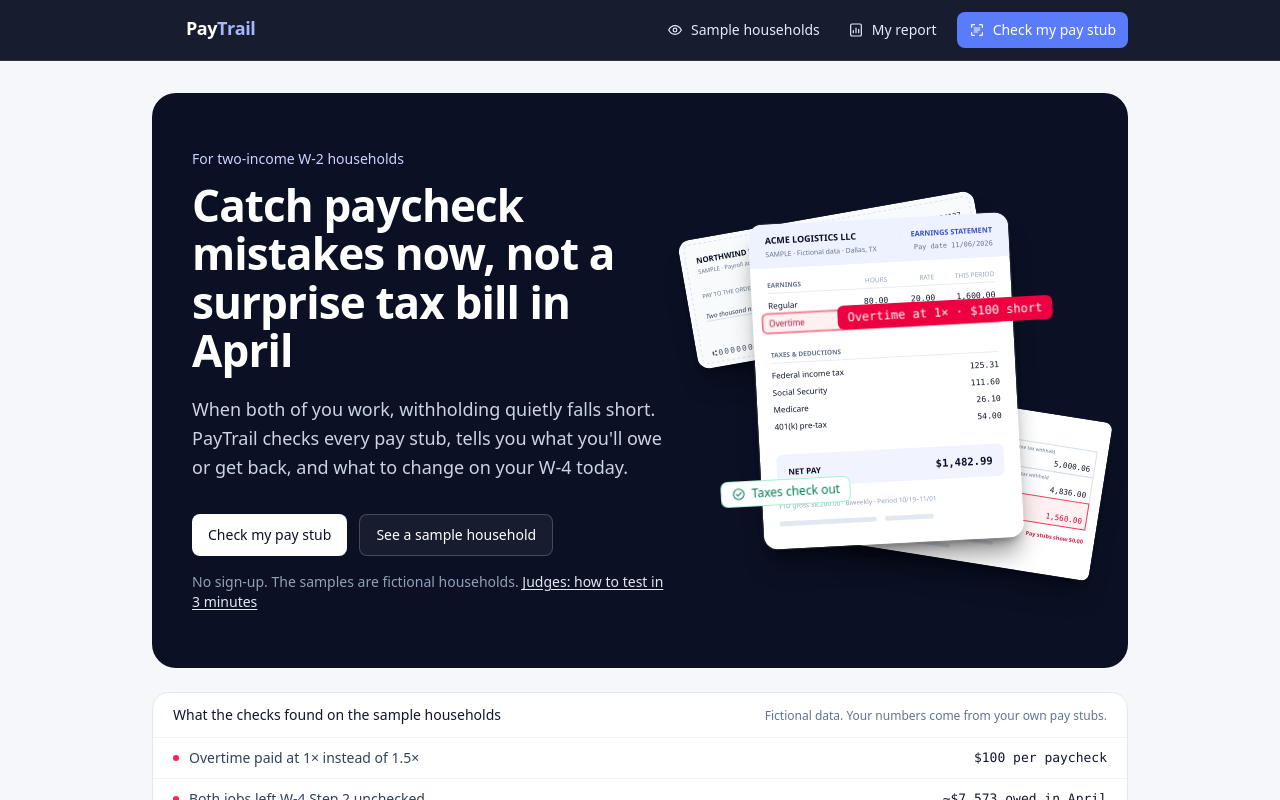
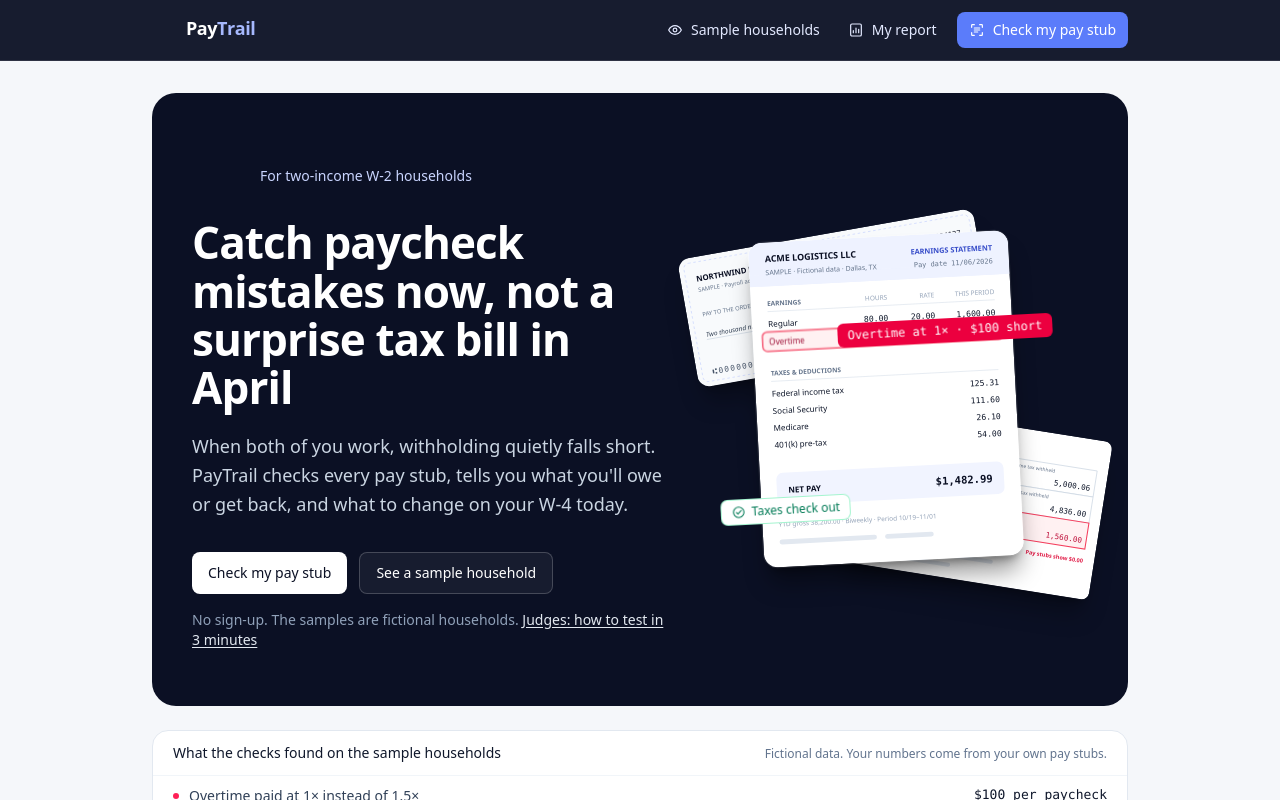
Before and after one commit to tztzlk/BusinessCup2.0, a Next.js app: page / in a window 1280 px wide. Shown: the top 800 px of the page. Built offline with nearby package versions, Linux system fonts and the light colour scheme.

Commit message:
Bring back the hero motion: logo mark, entrance, pay stub scan
The animated logo mark returns to the hero, the hero text rises in after it,
and the scan over the sample stub loops every 7 s. All on one easing, no
springs; still off with prefers-reduced-motion.

```diff
--- a/app/globals.css
+++ b/app/globals.css
@@ -51,23 +51,20 @@ body {
   }
 }
 
-/*
- * Hero: the sample stub is checked once. A scan line passes down the sheet, the overtime row is
- * flagged as the line reaches it, then both tags stay. Runs once per visit, no loop.
- */
+/* Hero: a scan passes down the sample stub, the overtime row is flagged, the tags appear. 7 s loop. */
 .stub-scan {
-  opacity: 0;
-  animation: stub-scan 2.4s var(--ease-out) 0.6s 1 both;
+  animation: stub-scan 7s var(--ease-out) infinite;
 }
 @keyframes stub-scan {
   0% {
     transform: translateY(0);
     opacity: 1;
   }
-  85% {
+  45% {
     transform: translateY(470px);
     opacity: 1;
   }
+  46%,
   100% {
     transform: translateY(470px);
     opacity: 0;
@@ -76,16 +73,56 @@ body {
 .stub-flag,
 .stub-tag {
   opacity: 0;
-  animation: stub-in 0.4s var(--ease-out) 1.2s 1 both;
+  animation: stub-tag 7s var(--ease-out) infinite;
 }
 .stub-ok {
   opacity: 0;
-  animation: stub-in 0.4s var(--ease-out) 2.6s 1 both;
+  animation: stub-ok 7s var(--ease-out) infinite;
 }
-@keyframes stub-in {
+@keyframes stub-tag {
+  0%,
+  16% {
+    opacity: 0;
+    transform: translateY(6px);
+  }
+  22%,
+  88% {
+    opacity: 1;
+    transform: none;
+  }
+  95%,
+  100% {
+    opacity: 0;
+    transform: none;
+  }
+}
+@keyframes stub-ok {
+  0%,
+  44% {
+    opacity: 0;
+    transform: translateY(6px);
+  }
+  50%,
+  88% {
+    opacity: 1;
+    transform: none;
+  }
+  95%,
+  100% {
+    opacity: 0;
+    transform: none;
+  }
+}
+
+/* Hero content rises in after the logo mark draws. */
+.rise-in {
+  opacity: 0;
+  animation: rise 0.6s var(--ease-out) forwards;
+}
+@keyframes rise {
   from {
     opacity: 0;
-    transform: translateY(6px);
+    transform: translateY(8px);
   }
   to {
     opacity: 1;
@@ -101,6 +138,7 @@ body {
     display: none;
   }
   .logo-letter,
+  .rise-in,
   .stub-flag,
   .stub-tag,
   .stub-ok {
--- a/app/page.tsx
+++ b/app/page.tsx
@@ -1,6 +1,7 @@
 import Image from "next/image";
 import { ButtonLink, Card } from "@/components/ui";
 import { CatchList, HeroStack } from "@/components/HeroArt";
+import { LogoMark } from "@/components/Logo";
 import { PayStubArt, W2Art } from "@/components/PaperArt";
 
 const VALUE = [
@@ -95,15 +96,20 @@ export default function Home() {
       <section className="relative overflow-hidden rounded-3xl bg-ink px-6 py-10 text-white sm:px-10 sm:py-14">
         <div className="relative grid items-center gap-10 md:grid-cols-[minmax(0,1fr)_330px] lg:grid-cols-[minmax(0,1fr)_380px]">
           <div className="relative z-10">
-            <p className="text-sm text-brand-200">For two-income W-2 households</p>
-            <h1 className="mt-3 max-w-2xl text-3xl font-semibold leading-[1.1] sm:text-4xl lg:text-[44px] lg:tracking-[-0.02em]">
+            <div className="flex items-center gap-3">
+              <LogoMark animate breathe size={64} className="h-auto w-12 text-white sm:w-14" />
+              <p className="rise-in text-sm text-brand-200" style={{ animationDelay: "0.5s" }}>
+                For two-income W-2 households
+              </p>
+            </div>
+            <h1 style={{ animationDelay: "0.65s" }} className="rise-in mt-4 max-w-2xl text-3xl font-semibold leading-[1.1] sm:text-4xl lg:text-[44px] lg:tracking-[-0.02em]">
               Catch paycheck mistakes now, not a surprise tax bill in April
             </h1>
-            <p className="mt-5 max-w-xl text-lg leading-relaxed text-slate-300">
+            <p className="rise-in mt-5 max-w-xl text-lg leading-relaxed text-slate-300" style={{ animationDelay: "0.8s" }}>
               When both of you work, withholding quietly falls short. PayTrail checks every pay stub, tells you what you&apos;ll owe or
               get back, and what to change on your W-4 today.
             </p>
-            <div className="mt-8 flex flex-col gap-3 sm:flex-row">
+            <div className="rise-in mt-8 flex flex-col gap-3 sm:flex-row" style={{ animationDelay: "0.95s" }}>
               <ButtonLink href="/check" className="bg-white !text-ink hover:bg-slate-100">
                 Check my pay stub
               </ButtonLink>
@@ -111,14 +117,14 @@ export default function Home() {
                 See a sample household
               </ButtonLink>
             </div>
-            <p className="mt-4 text-sm text-slate-400">
+            <p className="rise-in mt-4 text-sm text-slate-400" style={{ animationDelay: "1.1s" }}>
               No sign-up. The samples are fictional households.{" "}
               <a href="#how-to-test" className="text-slate-200 underline underline-offset-2 hover:text-white">
                 Judges: how to test in 3 minutes
               </a>
             </p>
           </div>
-          <div className="md:pr-6">
+          <div className="rise-in md:pr-6" style={{ animationDelay: "0.3s" }}>
             <HeroStack />
           </div>
         </div>
```
